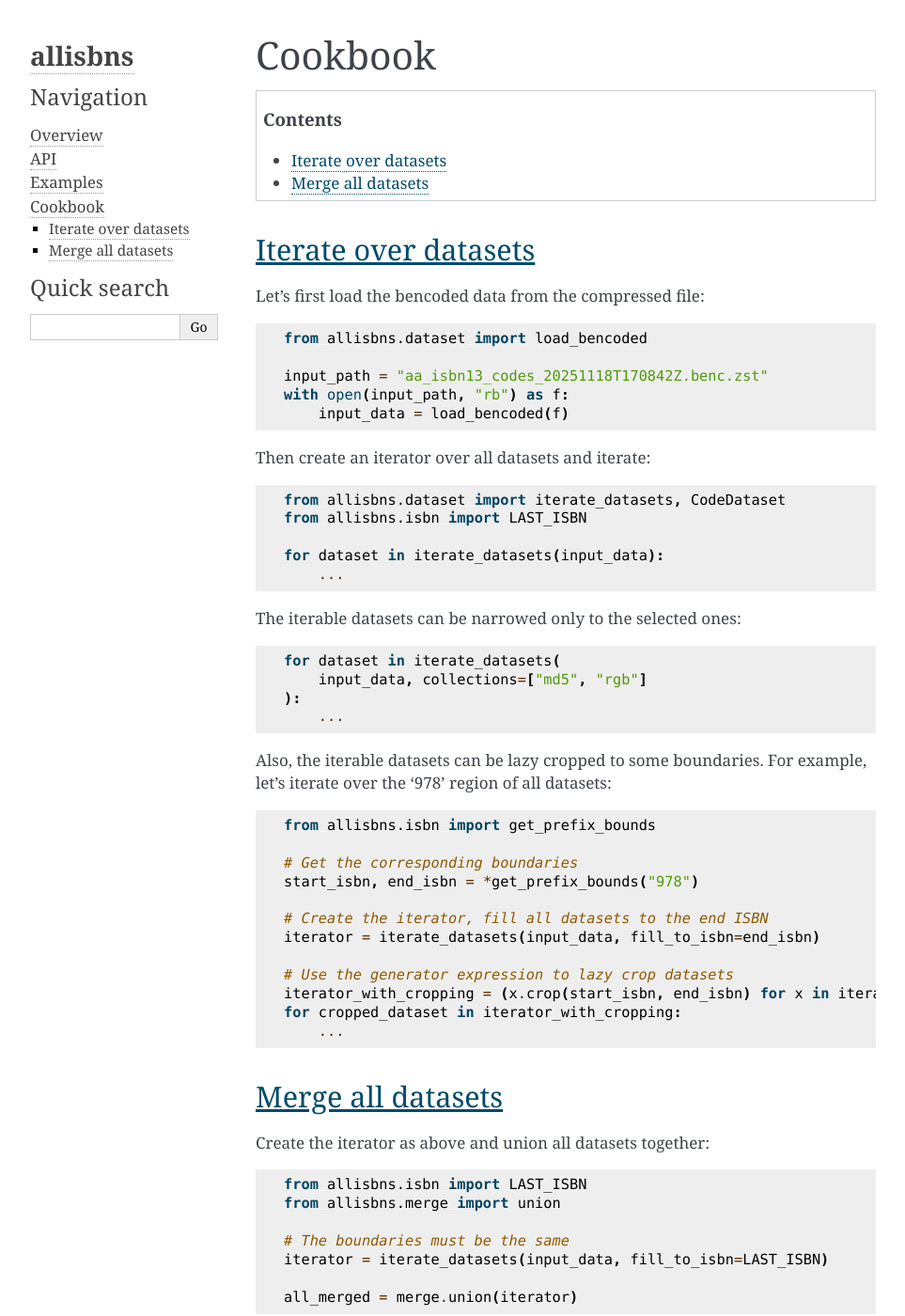
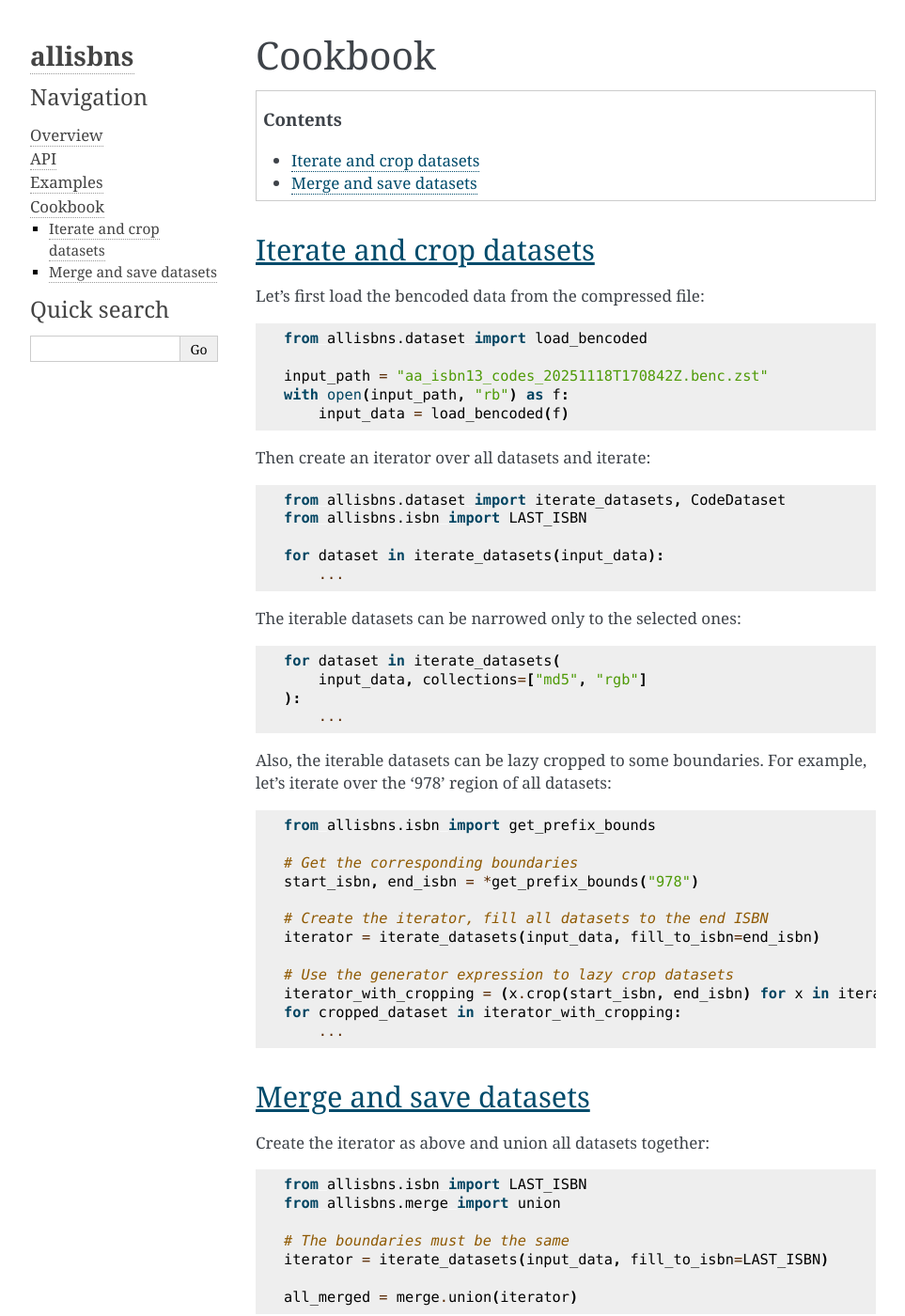
Before and after one commit to xymaxim/allisbns, a Sphinx documentation site: the page built from docs/cookbook.rst, in a window 1280 px wide and 1400 px high. Shown: the whole window at 94% size, without its empty margins (148-1111 px from the left). Built offline with Sphinx 7.4.7, drawn with Linux system fonts in a browser that asks for light colours.

Commit message:
Update the cookbook recipes titles

```diff
--- a/docs/cookbook.rst
+++ b/docs/cookbook.rst
@@ -8,8 +8,8 @@ Cookbook
 
 .. _cookbook-iterate-datasets:
 
-Iterate over datasets
-*********************
+Iterate and crop datasets
+*************************
 
 Let's first load the bencoded data from the compressed file:
 
@@ -58,8 +58,8 @@ let's iterate over the '978' region of all datasets:
    for cropped_dataset in iterator_with_cropping:
        ...
 
-Merge all datasets
-******************
+Merge and save datasets
+***********************
 
 Create the iterator as above and union all datasets together:
 
```
